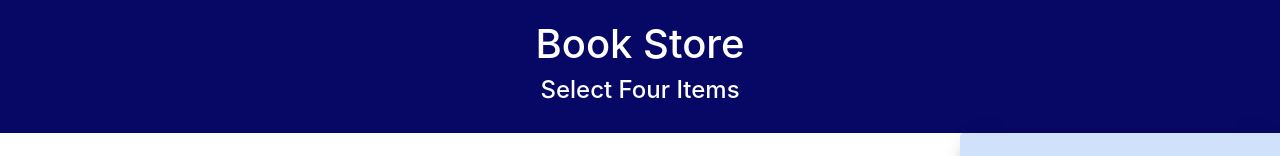
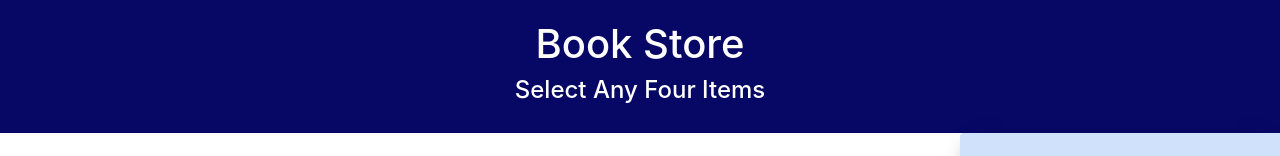
Before and after one commit to SunjidaAkter/book-store, a React (Create React App) app: page / in a window 1280 px wide. Shown: the top 156 px of the page. Built offline with nearby package versions, Linux system fonts and the light colour scheme.

Commit message:
headlines changed

```diff
--- a/src/Component/Header/Header.js
+++ b/src/Component/Header/Header.js
@@ -5,7 +5,7 @@ const Header = () => {
     return (
         <div className='headers'>
             <h1 className='text-center'>Book Store</h1>
-            <h4 className='text-center'>Select Four Items</h4>
+            <h4 className='text-center'>Select Any Four Items</h4>
         </div>
     );
 };
```
